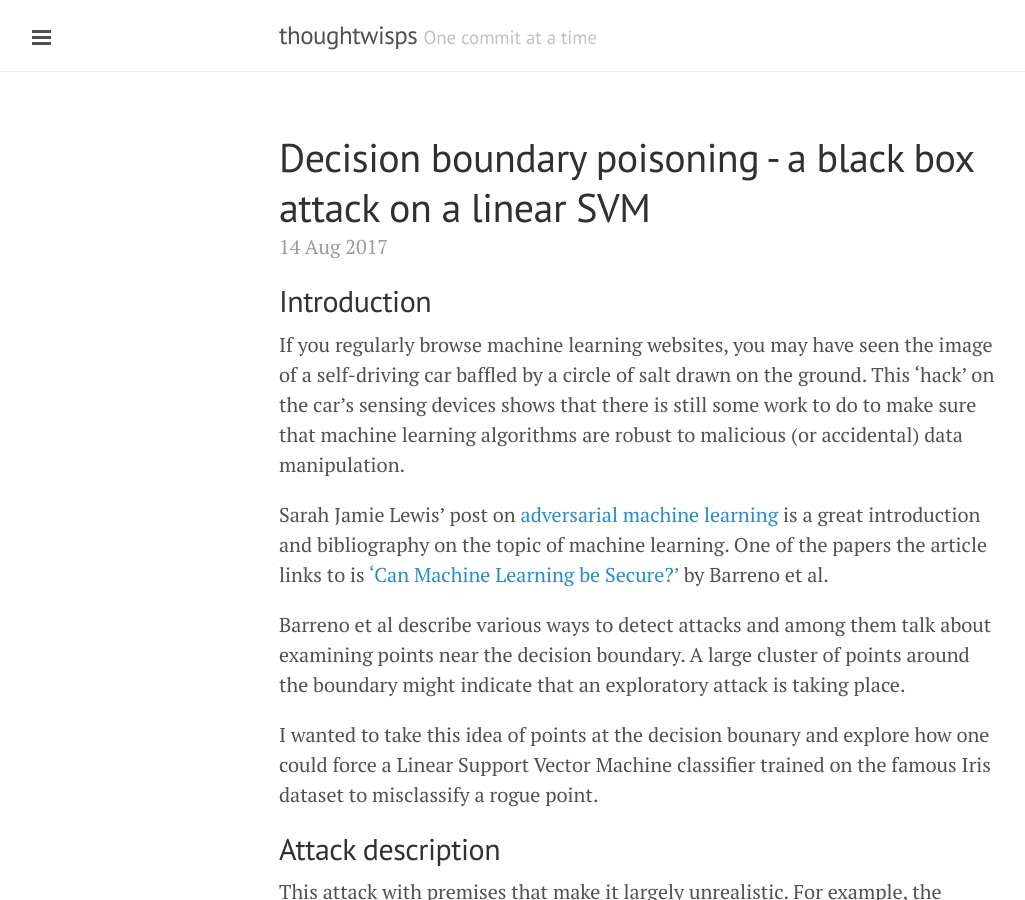
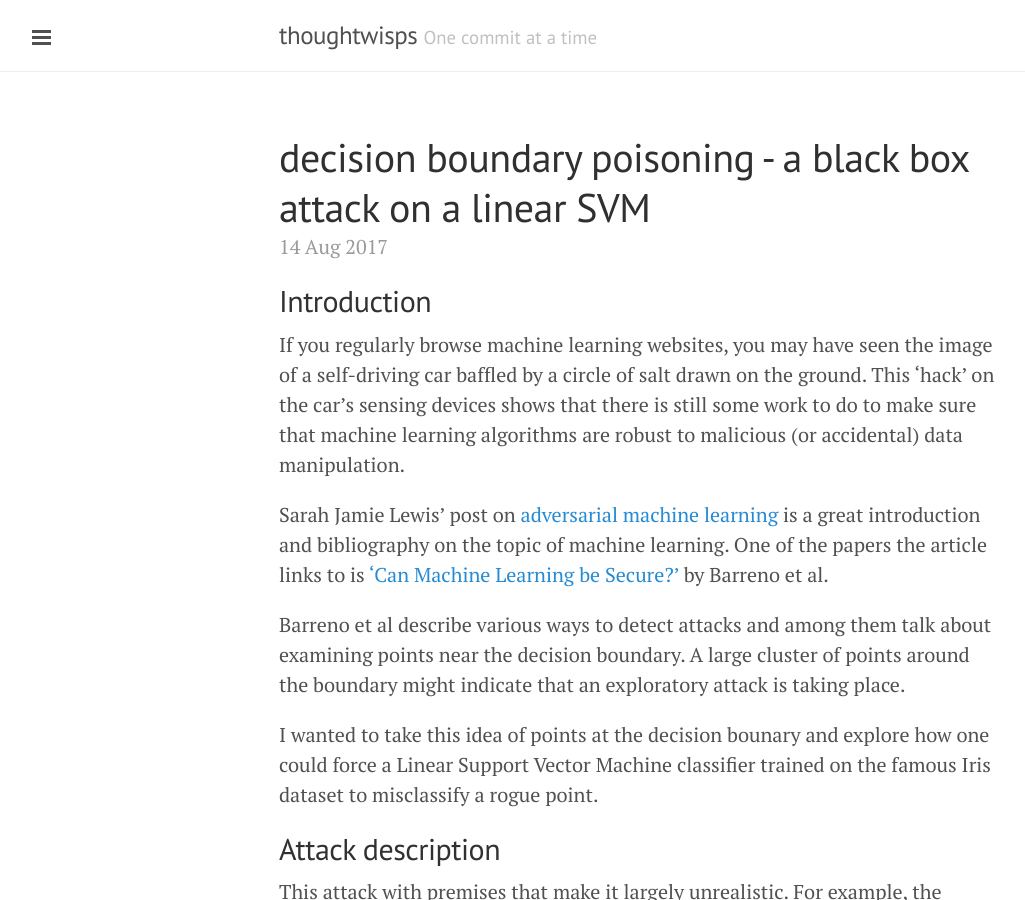
Before and after one commit to Winterflower/winterflower.github.io, a Jekyll site: the page built from _posts/2017-08-14-black-box-attack-on-a-linear-SVM.md, in a window 1280 px wide and 900 px high. Shown: the whole window, without its empty margins (1-1026 px from the left). Built offline with Jekyll 4.4.1, drawn with Linux system fonts in a browser that asks for light colours; Markdown is read by kramdown in place of the engine named in the settings.

```diff
--- a/_posts/2017-08-14-black-box-attack-on-a-linear-SVM.md
+++ b/_posts/2017-08-14-black-box-attack-on-a-linear-SVM.md
@@ -1,6 +1,6 @@
 ---
 layout: post
-title: Decision boundary poisoning - a black box attack on a linear SVM
+title: decision boundary poisoning - a black box attack on a linear SVM
 ---
 
 ## Introduction
```
